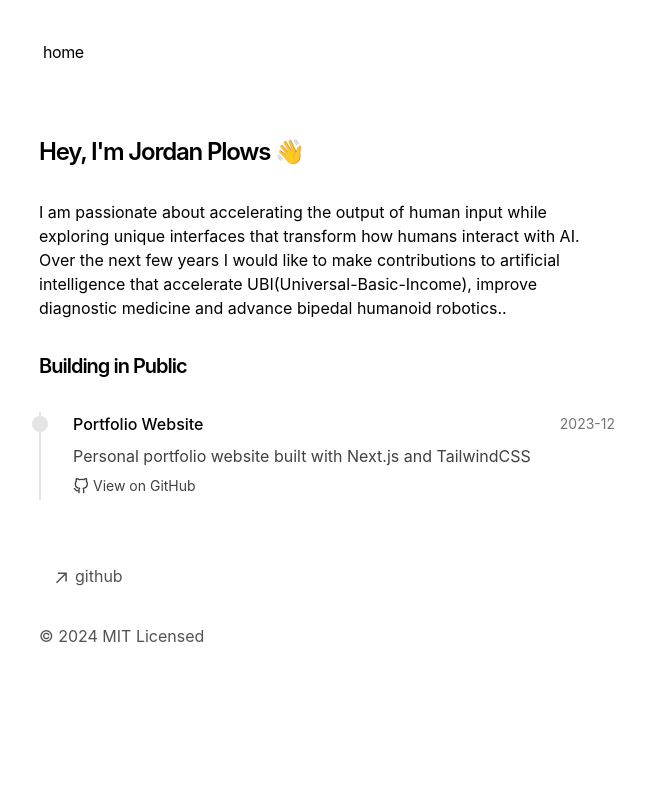
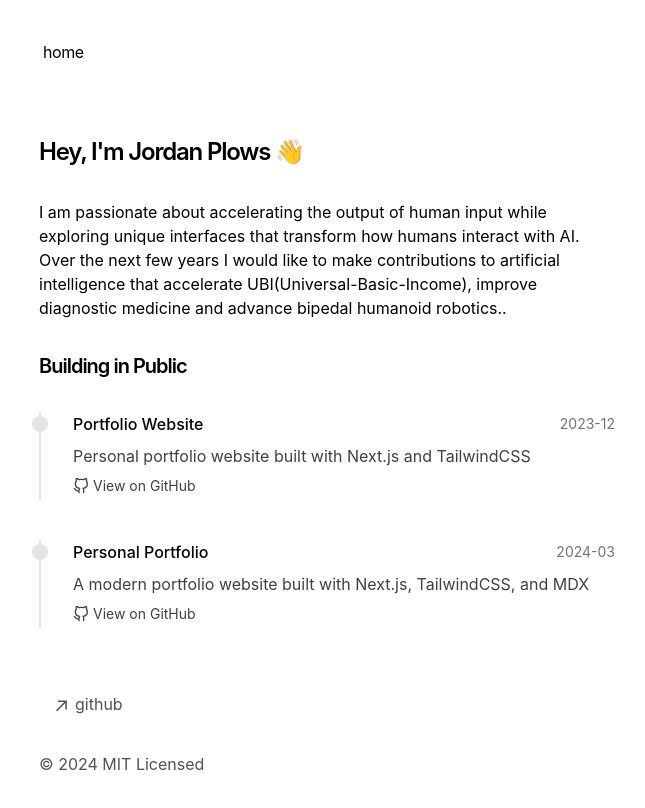
Before and after one commit to plowsai/personal-portfolio, a Next.js app: page / in a window 1280 px wide. Shown: the top 808 px of the page, without its empty margins (313-958 px from the left). Built offline with nearby package versions, Linux system fonts and the light colour scheme.

Commit message:
dev: janitor commit

```diff
--- a/app/components/projects.tsx
+++ b/app/components/projects.tsx
@@ -14,7 +14,12 @@ const projects: Project[] = [
     githubUrl: 'https://github.com/jordanplows/portfolio',
     date: '2023-12'
   },
-  // Add more projects here
+  {
+    title: 'Personal Portfolio',
+    description: 'A modern portfolio website built with Next.js, TailwindCSS, and MDX',
+    githubUrl: 'https://github.com/plowsai/personal-portfolio',
+    date: '2024-03'
+  }
 ]
 
 export function BuildingInPublic() {
```
